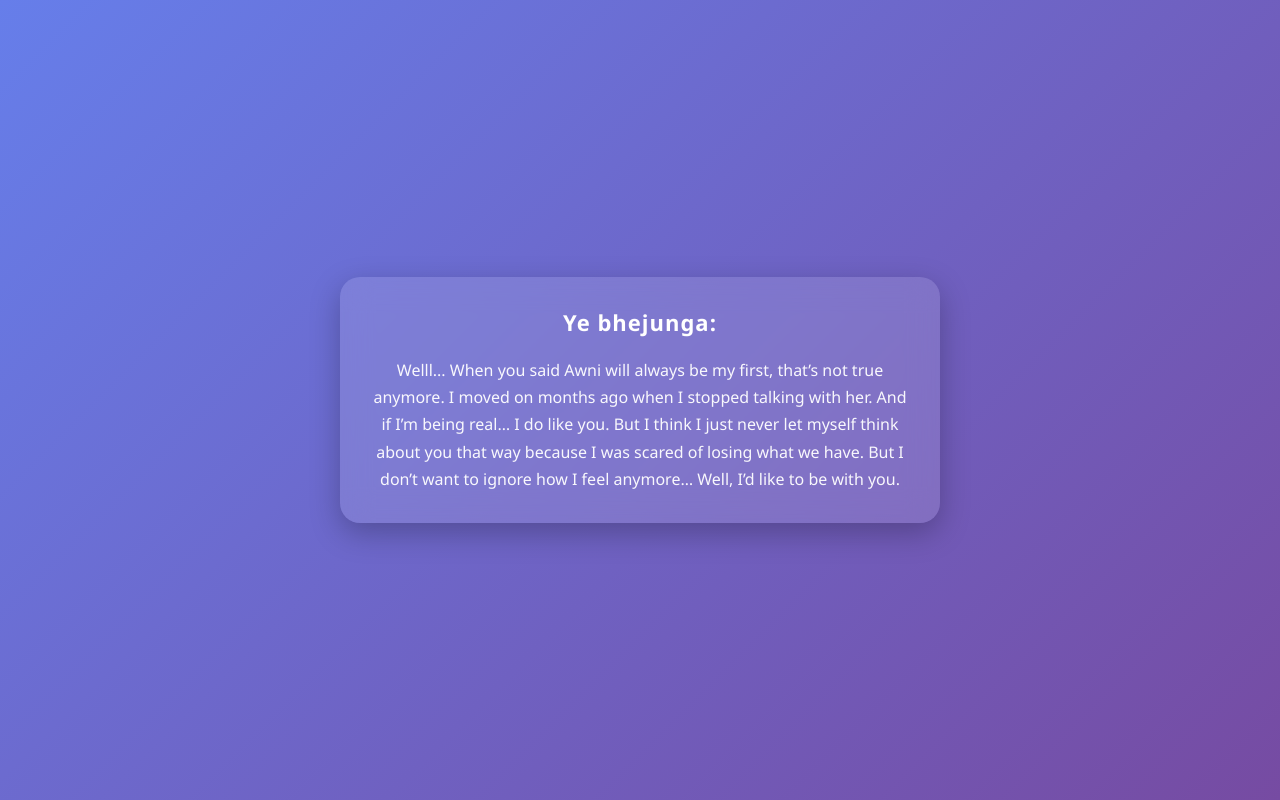
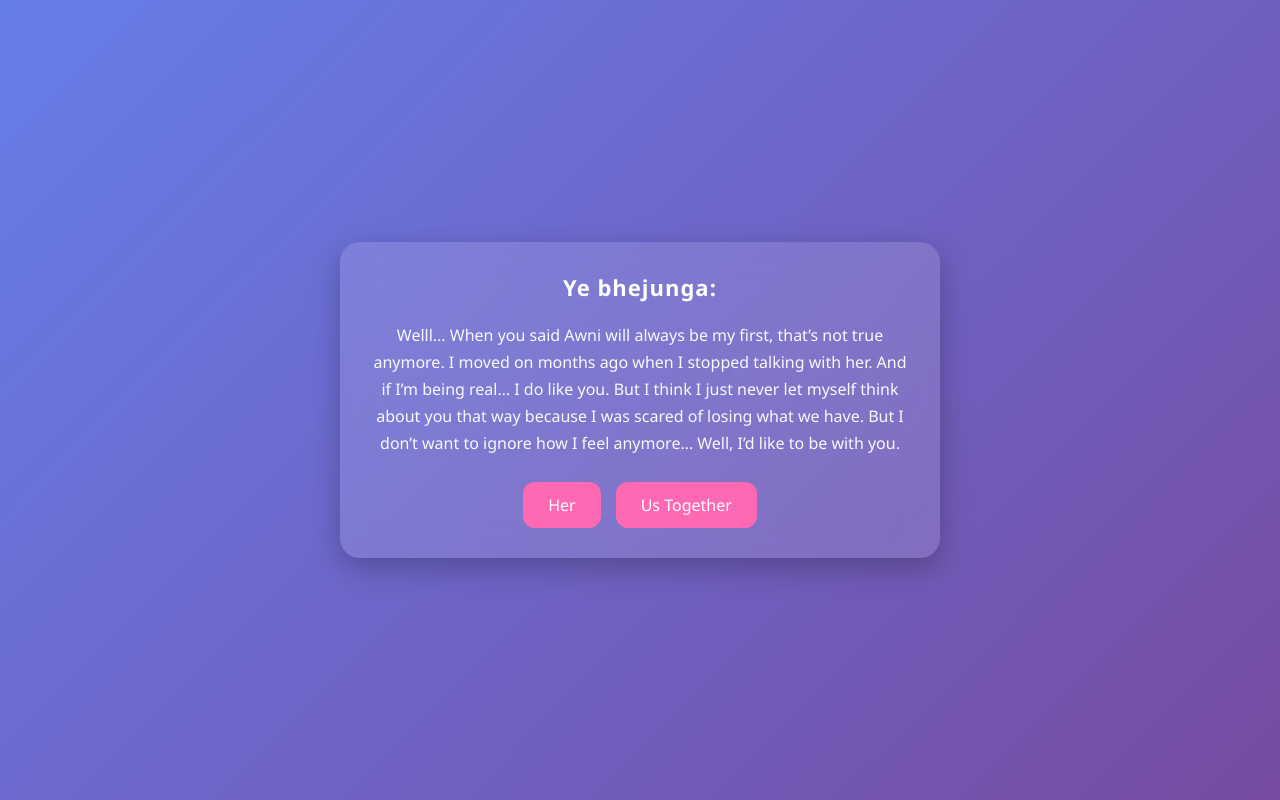
Before and after one commit to Ruhal69/ankush, a plain HTML site: page index.html in a window 1280 px wide. Drawn offline with Linux system fonts and the light colour scheme.

Commit message:
Update index.html

```diff
--- a/index.html
+++ b/index.html
@@ -46,6 +46,29 @@
         font-size: 16px;
         line-height: 1.7;
         opacity: 0.95;
+        margin-bottom: 25px;
+    }
+
+    .buttons {
+        display: flex;
+        justify-content: center;
+        gap: 15px;
+        flex-wrap: wrap;
+    }
+
+    button {
+        padding: 12px 25px;
+        font-size: 16px;
+        border: none;
+        border-radius: 12px;
+        background-color: #ff69b4;
+        color: white;
+        cursor: pointer;
+        transition: background 0.3s ease;
+    }
+
+    button:hover {
+        background-color: #ff1493;
     }
 
     @keyframes fadeIn {
@@ -65,6 +88,11 @@
         .message {
             font-size: 14px;
         }
+
+        button {
+            font-size: 14px;
+            padding: 10px 20px;
+        }
     }
 </style>
 </head>
@@ -81,6 +109,11 @@
         But I don’t want to ignore how I feel anymore…
         Well, I’d like to be with you.
     </div>
+
+    <div class="buttons">
+        <button onclick="window.open('pic1.jpeg', '_blank')">Her</button>
+        <button onclick="window.open('pic2.jpeg', '_blank')">Us Together</button>
+    </div>
 </div>
 
 </body>
```
